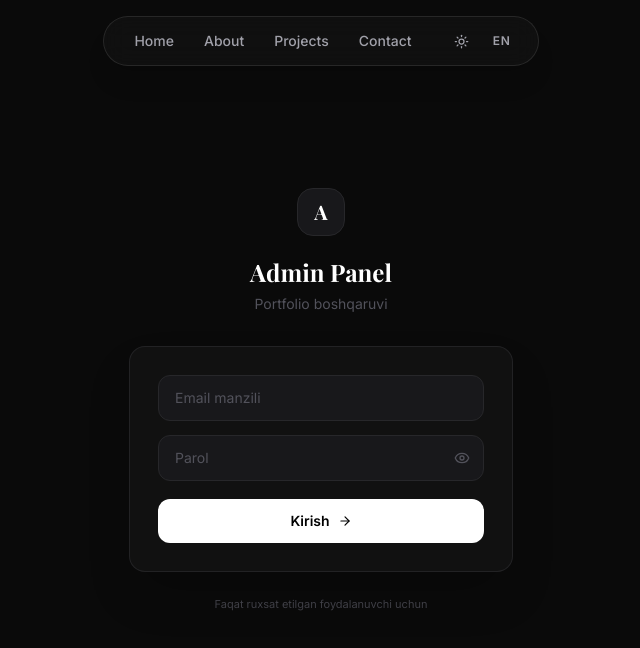
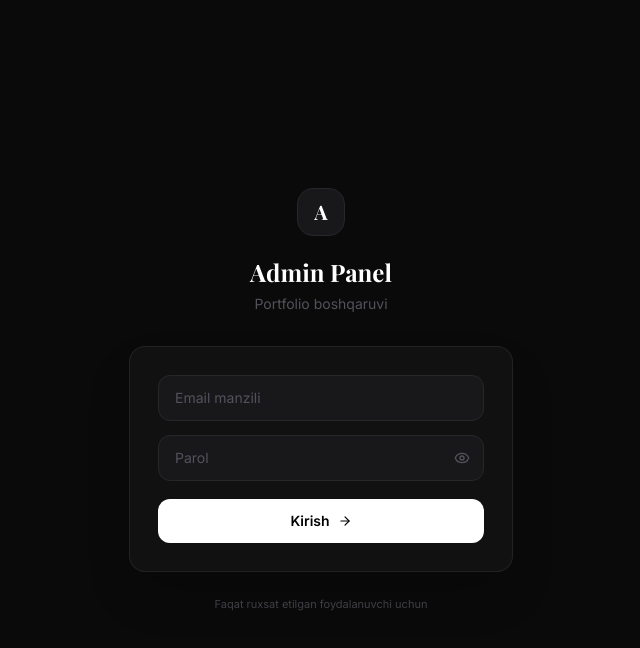
Before and after one commit to Toshmirzayev-Inomjon/inomjon-folio, a Next.js app: page /inomjon0751 in a window 1280 px wide. Shown: the top 648 px of the page, without its empty margins (319-959 px from the left). Built offline with nearby package versions, Linux system fonts and the light colour scheme.

Commit message:
hide site navbar on admin route

```diff
--- a/src/app/layout.tsx
+++ b/src/app/layout.tsx
@@ -10,7 +10,7 @@ import "@fontsource/playfair-display/800.css";
 import "@fontsource/playfair-display/900.css";
 import { ThemeProvider } from "@/providers/theme-provider";
 import { LanguageProvider } from "@/providers/language-provider";
-import { Navbar } from "@/components/Navbar";
+import { AppChrome } from "@/components/AppChrome";
 import "./globals.css";
 
 export const metadata: Metadata = {
@@ -46,8 +46,7 @@ export default function RootLayout({ children }: { children: React.ReactNode })
       >
         <ThemeProvider>
           <LanguageProvider>
-            <Navbar />
-            {children}
+            <AppChrome>{children}</AppChrome>
           </LanguageProvider>
         </ThemeProvider>
       </body>
--- /dev/null
+++ b/src/components/AppChrome.tsx
@@ -0,0 +1,17 @@
+"use client";
+
+import { usePathname } from "next/navigation";
+import type { ReactNode } from "react";
+import { Navbar } from "@/components/Navbar";
+
+export function AppChrome({ children }: { children: ReactNode }) {
+  const pathname = usePathname();
+  const isAdminRoute = pathname === "/inomjon0751" || pathname.startsWith("/inomjon0751/");
+
+  return (
+    <>
+      {!isAdminRoute && <Navbar />}
+      {children}
+    </>
+  );
+}
```
